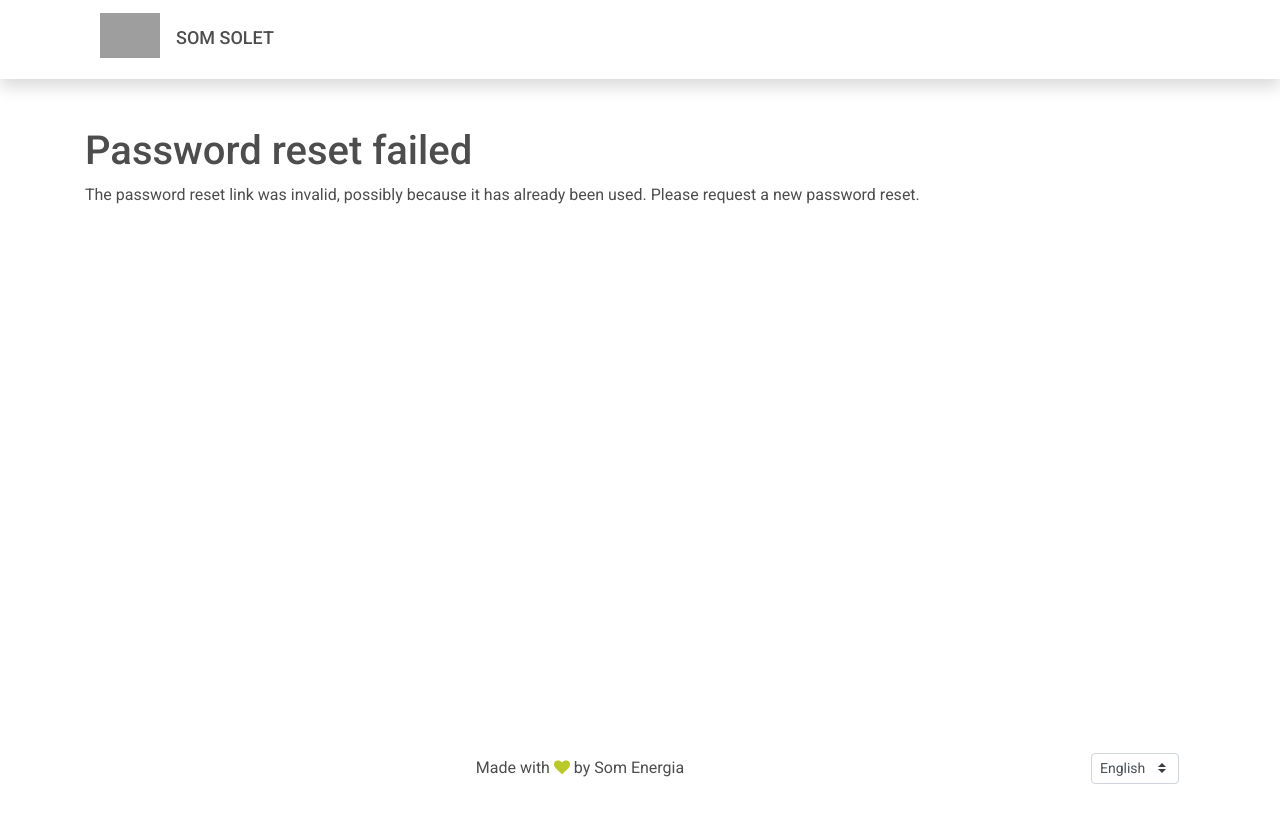
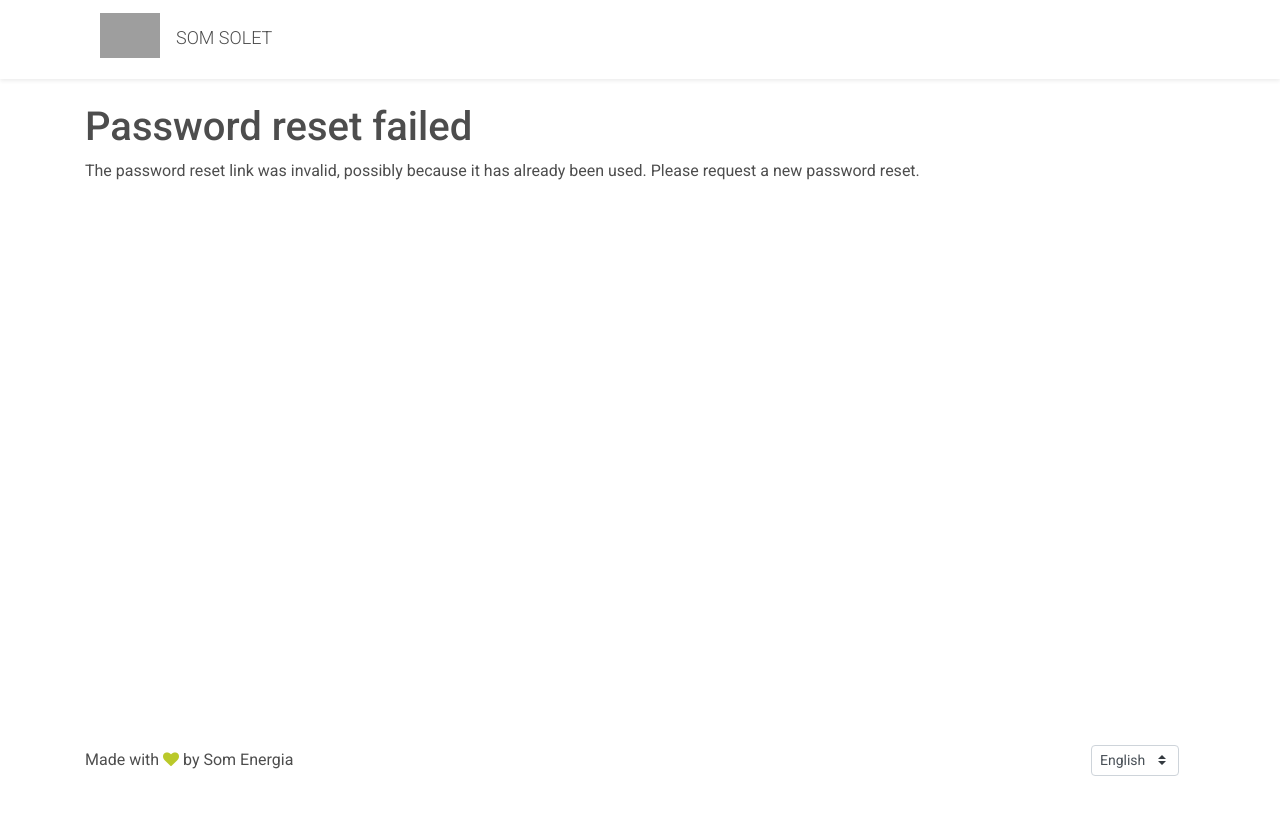
Before and after one commit to Som-Energia/somenergia-solarprosumers, a Django app: page /auth/reset/1/1/ in a window 1280 px wide. After the commit the page ends 776 px from the top, so only its background shows below. Run offline with Django 3.2, Linux system fonts and the light colour scheme; parts of the project's set-up code (start-up, migrations or seed data) failed here and were passed over; some libraries are stand-ins or nearby versions; grey boxes are pictures that could not be loaded.

Commit message:
restyling som solet

```diff
--- a/somsolet/static/css/gestor.css
+++ b/somsolet/static/css/gestor.css
@@ -16,7 +16,7 @@ h1 a {
 .navbar-brand {
     text-transform: uppercase;
     font-size: 18px;
-    font-weight: 500;
+    font-weight: 300;
     color: #4d4d4d;
 }
 
@@ -362,7 +362,23 @@ html {
     min-height: 100%;
 }
 body {
-    margin-bottom: 60px; /* Margin bottom by footer height */
+    margin-bottom: 80px; /* Margin bottom by footer height */
+}
+
+/* FOOTER */
+
+.footer {
+    position: absolute;
+    bottom: 0;
+    width: 100%;
+    height: 80px; /* Set the fixed height of the footer here */
+    line-height: 80px; /* Vertically center the text there */
+    justify-content: center;
+}
+
+.footer p,
+.footer form {
+    margin-bottom: 0;
 }
 
 .som-foot p {
@@ -378,14 +394,7 @@ body {
     color: #bac92a;
 }
 
-.footer {
-    position: absolute;
-    bottom: 0;
-    width: 100%;
-    height: 64px; /* Set the fixed height of the footer here */
-    line-height: 64px; /* Vertically center the text there */
-    justify-content: center;
-}
+/* END FOOTER */
 
 .collapse:not(.show) {
     visibility: hidden;
--- a/somsolet/templates/somsolet/base_layout.html
+++ b/somsolet/templates/somsolet/base_layout.html
@@ -13,7 +13,7 @@
         <title>Som Solet - Som Energia</title>
     </head>
     <body>
-        <nav class="navbar flex-md-nowrap p-2 shadow">
+        <nav class="navbar flex-md-nowrap p-2 shadow-sm">
             <div class="container">
                 <a class="navbar-brand col-sm-3 col-md-2 mr-auto" href="{% url 'home' %}">
                     <img src="https://oficinavirtual.somenergia.coop/static/front/img/logo.png" class="mr-3">Som Solet
@@ -34,7 +34,7 @@
         <main role="main">
             <div class="content container">
                 <div class="row">
-                    <div class="col-md-12 pt-5">
+                    <div class="col-md-12 pt-4">
                     {% block content %}
                     {% endblock %}
                     </div>
@@ -43,8 +43,7 @@
         </main>
         {# The Footer #}
         <footer class="footer">
-            <div class="container text-center d-flex justify-content-between align-items-center">
-                <div></div>
+            <div class="container d-flex justify-content-between align-items-center">
                 <div>
                     <p class="som-foot">Made with <i class="fa fa-heart" aria-hidden="true"></i> by Som Energia</p>
                 </div>
```
